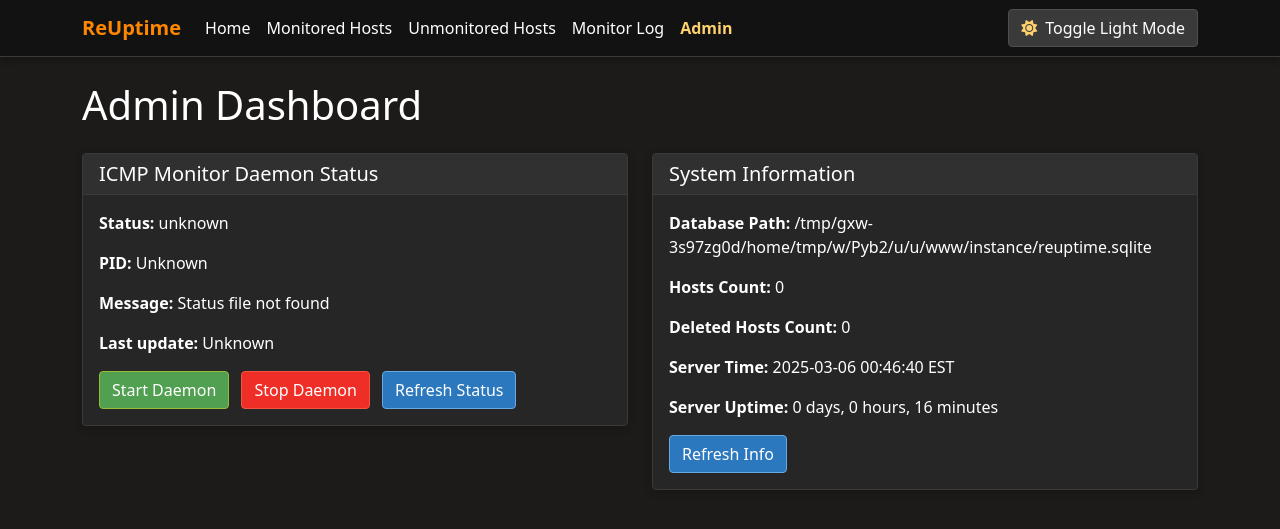
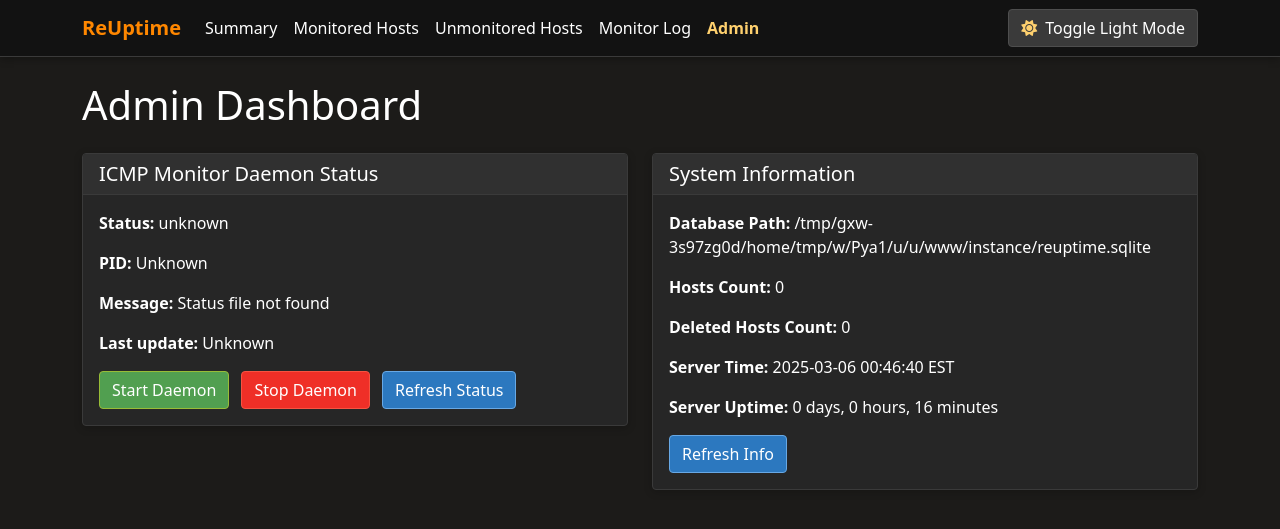
Before and after one commit to twopoint71/reuptime, a Flask app: page /admin in a window 1280 px wide. Shown: the top 529 px of the page. Run offline with Flask 2, Linux system fonts and the light colour scheme; data that the repository does not hold is empty; some libraries are stand-ins or nearby versions.

Commit message:
Changed "Home" to "Summary"

```diff
--- a/templates/base.html
+++ b/templates/base.html
@@ -46,7 +46,7 @@
             <div class="collapse navbar-collapse" id="navbarNav">
                 <ul class="navbar-nav me-auto">
                     <li class="nav-item">
-                        <a class="nav-link {% if request.path == '/' %}active{% endif %}" href="/">Home</a>
+                        <a class="nav-link {% if request.path == '/' %}active{% endif %}" href="/">Summary</a>
                     </li>
                     <li class="nav-item">
                         <a class="nav-link {% if request.path == '/monitored_hosts' %}active{% endif %}" href="/monitored_hosts">Monitored Hosts</a>
```
